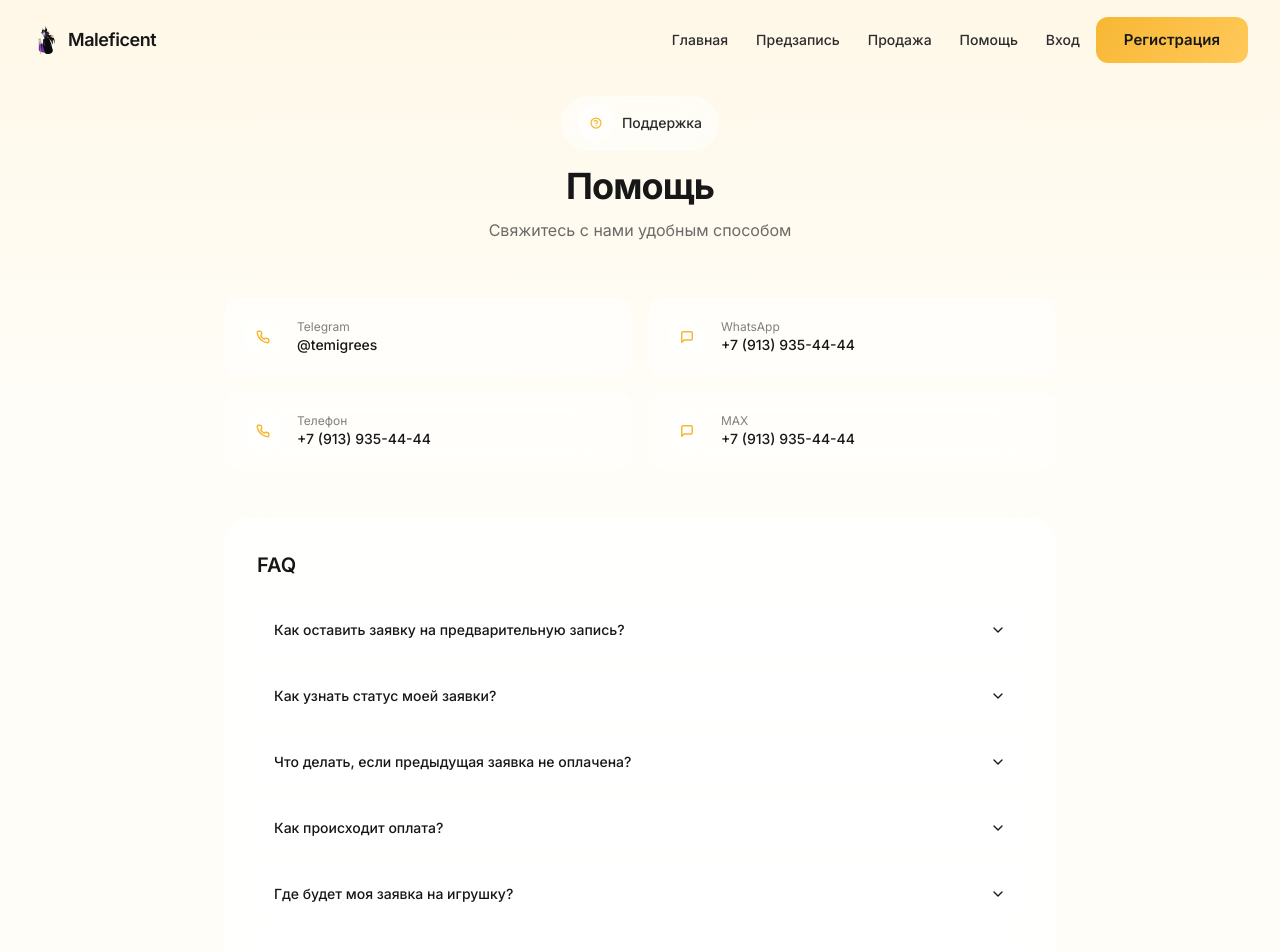
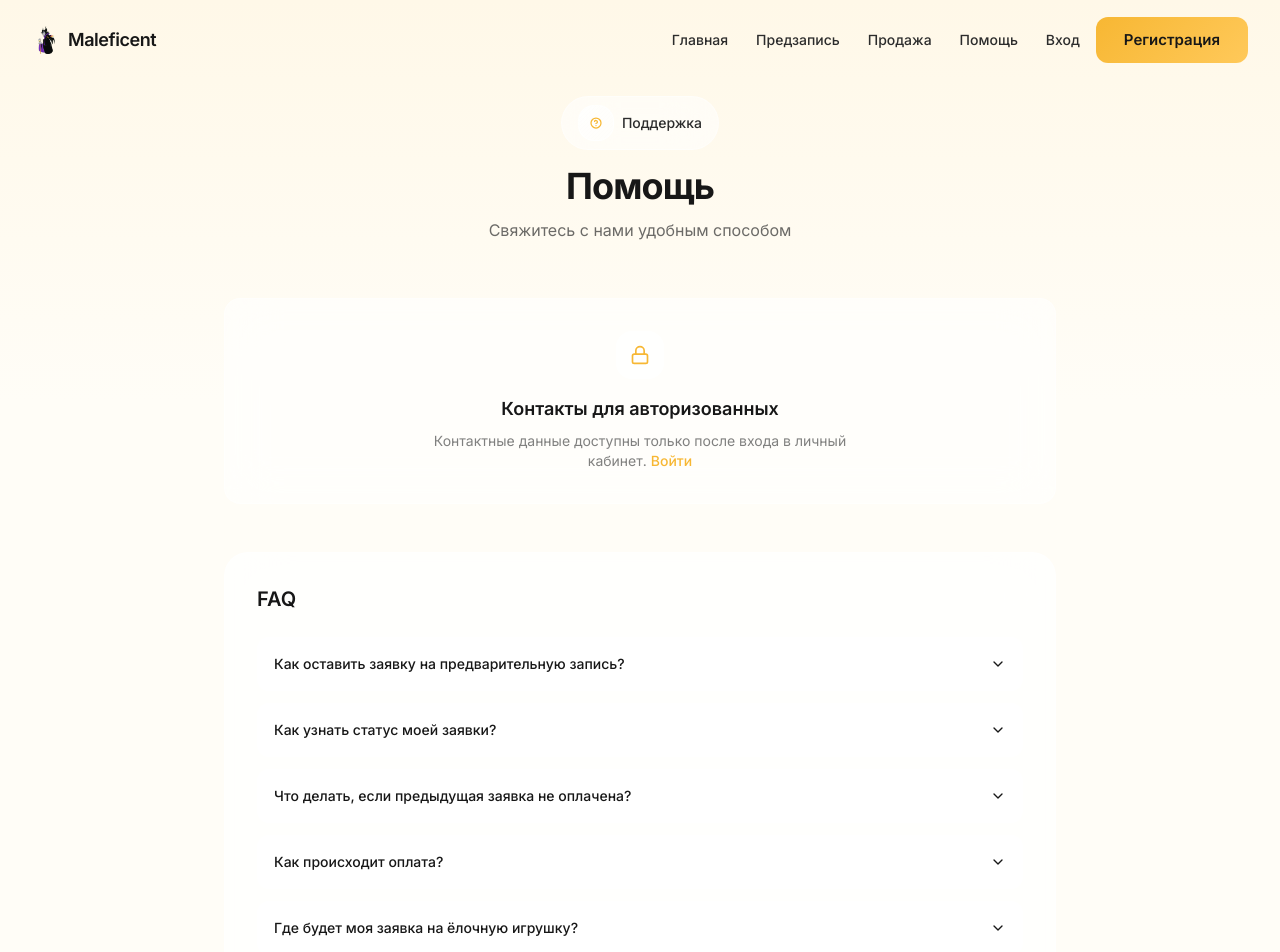
Before and after one commit to 98n5f6v6fr-cmd/maleficent, a Next.js app: page /help in a window 1280 px wide. Shown: the top 952 px of the page. Built offline with nearby package versions, Linux system fonts and the light colour scheme.

Commit message:
Add 'ёлочные' to all mentions, make contacts in Help auth-only

```diff
--- a/src/app/help/page.tsx
+++ b/src/app/help/page.tsx
@@ -3,8 +3,10 @@
 import { useState } from "react";
 import { motion } from "framer-motion";
 import GlassIcon from "@/components/GlassIcon";
+import { useAuth } from "@/lib/AuthContext";
 
 export default function HelpPage() {
+  const { user } = useAuth();
   const [contacts] = useState({
     telegram: "@temigrees",
     whatsapp: "+7 (913) 935-44-44",
@@ -30,12 +32,12 @@ export default function HelpPage() {
       a: "После подтверждения заявки администратор прикрепляет реквизиты и ссылку на оплату. Вы получаете уведомление в личном кабинете.",
     },
     {
-      q: "Где будет моя заявка на игрушку?",
-      a: "В случае успеха заявка появится в личном кабинете на сайте f-ariel.com. Оплатить игрушку и указать данные получателя вы сможете непосредственно там.",
+      q: "Где будет моя заявка на ёлочную игрушку?",
+      a: "В случае успеха заявка появится в личном кабинете на сайте f-ariel.com. Оплатить ёлочную игрушку и указать данные получателя вы сможете непосредственно там.",
     },
     {
       q: "Вы гарантируете 100% успех?",
-      a: "Нет, но мы делаем всё возможное, чтобы каждый клиент получил желанную коллекционную игрушку.",
+      a: "Нет, но мы делаем всё возможное, чтобы каждый клиент получил желанную коллекционную ёлочную игрушку.",
     },
 
   ];
@@ -69,6 +71,7 @@ export default function HelpPage() {
             </p>
           </div>
 
+          {user ? (
             <div className="grid grid-cols-1 sm:grid-cols-2 gap-4 mb-12">
               <ContactCard
                 icon={
@@ -107,6 +110,21 @@ export default function HelpPage() {
                 value={contacts.mah}
               />
             </div>
+          ) : (
+            <div className="glass rounded-2xl p-8 mb-12 text-center">
+              <div className="inline-flex items-center justify-center w-12 h-12 rounded-2xl glass mb-4">
+                <svg width="20" height="20" viewBox="0 0 24 24" fill="none" stroke="#F7B733" strokeWidth="2" strokeLinecap="round" strokeLinejoin="round">
+                  <rect x="3" y="11" width="18" height="11" rx="2" ry="2" />
+                  <path d="M7 11V7a5 5 0 0 1 10 0v4" />
+                </svg>
+              </div>
+              <h3 className="text-lg font-semibold text-[#171717] mb-2">Контакты для авторизованных</h3>
+              <p className="text-sm text-[#2C2C2C]/60 max-w-md mx-auto">
+                Контактные данные доступны только после входа в личный кабинет.
+                <a href="/login" className="text-[#F7B733] hover:text-[#e0a020] font-medium ml-1">Войти</a>
+              </p>
+            </div>
+          )}
 
           <div className="glass-strong rounded-3xl p-6 sm:p-8">
             <h2 className="text-xl font-semibold text-[#171717] mb-6">FAQ</h2>
--- a/src/app/layout.tsx
+++ b/src/app/layout.tsx
@@ -13,9 +13,9 @@ const inter = Inter({
 });
 
 export const metadata: Metadata = {
-  title: "Maleficent — сервис оформления заявок на коллекционные игрушки",
+  title: "Maleficent — сервис оформления заявок на коллекционные ёлочные игрушки",
   description:
-    "Сервис оформления заявок на коллекционные игрушки без риска пропустить старт продаж. Предварительная запись, бронирование и покупка эксклюзивных игрушек.",
+    "Сервис оформления заявок на коллекционные ёлочные игрушки без риска пропустить старт продаж. Предварительная запись, бронирование и покупка эксклюзивных ёлочных игрушек.",
   icons: {
     icon: "/favicon.svg",
   },
--- a/src/components/Banners.tsx
+++ b/src/components/Banners.tsx
@@ -18,7 +18,7 @@ const defaultBanners: Banner[] = [
     id: 1,
     image: "",
     title: "Эксклюзивная коллекция весна 2026",
-    description: "Ограниченный выпуск коллекционных игрушек. Успейте оформить предзаказ.",
+    description: "Ограниченный выпуск коллекционных ёлочных игрушек. Успейте оформить предзаказ.",
     buttonText: "Смотреть",
     link: "#preorder",
   },
--- a/src/components/Footer.tsx
+++ b/src/components/Footer.tsx
@@ -16,7 +16,7 @@ export default function Footer() {
               <span className="font-semibold text-lg text-[#171717]">Maleficent</span>
             </div>
             <p className="text-[#2C2C2C] text-sm leading-relaxed max-w-md">
-              Сервис оформления заявок на коллекционные игрушки.
+              Сервис оформления заявок на коллекционные ёлочные игрушки.
               Без риска пропустить старт продаж.
             </p>
           </div>
--- a/src/components/Hero.tsx
+++ b/src/components/Hero.tsx
@@ -37,7 +37,7 @@ export default function Hero() {
             </h1>
 
             <p className="text-lg sm:text-xl text-[#2C2C2C]/80 leading-relaxed max-w-lg mb-8">
-              Сервис оформления заявок на коллекционные игрушки без риска пропустить старт продаж.
+              Сервис оформления заявок на коллекционные ёлочные игрушки без риска пропустить старт продаж.
             </p>
 
             <div className="flex flex-wrap gap-4">
--- a/src/components/ShopSection.tsx
+++ b/src/components/ShopSection.tsx
@@ -112,7 +112,7 @@ export default function ShopSection() {
             Товары в наличии
           </h2>
           <p className="text-[#2C2C2C]/70 mt-2 max-w-lg mx-auto">
-            Коллекционные игрушки и эксклюзивные наборы
+            Коллекционные ёлочные игрушки и эксклюзивные наборы
           </p>
         </div>
 
```
Lines whose indentation alone changed are shown as unchanged.
